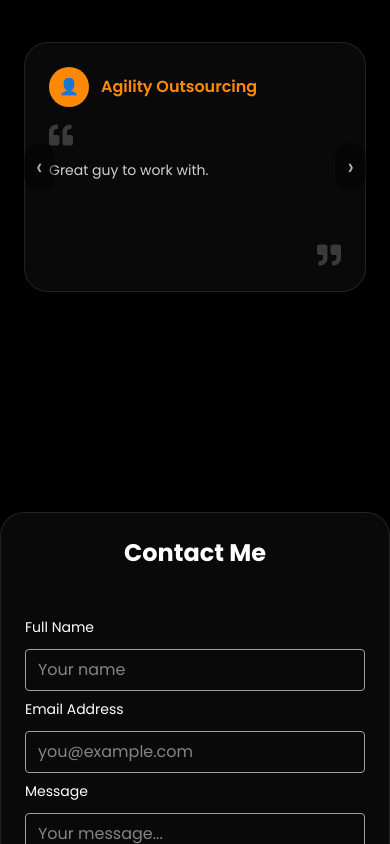
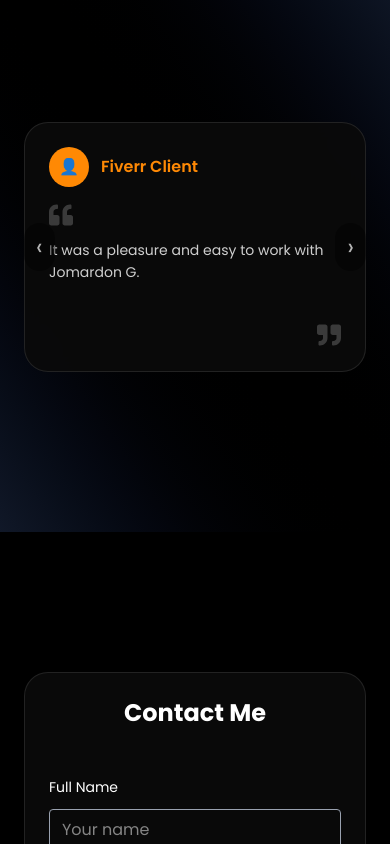
Before and after one commit to refuerzomaj/personal-website, a React (Vite) app: page / in a window 390 px wide. Shown: the part 10220-11064 px from the top of the page. Built offline with nearby package versions, Linux system fonts and the light colour scheme.

Commit message:
seventeenth commit

```diff
--- a/src/components/about.jsx
+++ b/src/components/about.jsx
@@ -9,7 +9,7 @@ const about = () => {
       {/*About Me Section*/}
       <div className="max-w-[1000px] mx-auto grid gap-10 leading-7 animate-slide-in-top">
         <h1
-          className="text-3xl sm:text-5xl font-extrabold
+          className="text-3xl sm:text-4xl font-extrabold
                       bg-gradient-to-r from-orange-400 via-white to-orange-400
                       text-transparent bg-clip-text drop-shadow-lg"
         >
--- a/src/components/contactform.jsx
+++ b/src/components/contactform.jsx
@@ -23,7 +23,7 @@ function contactform() {
       className="flex items-center justify-center bg-black py-35"
     >
       <div
-        className="w-full max-w-lg text-white border border-white/10 rounded-3xl
+        className="w-full max-w-lg text-white mx-6 border border-white/10 rounded-3xl
                            bg-neutral-950/90 shadow-md space-y-4"
       >
         <form onSubmit={handleSubmit}>
--- a/src/components/education.jsx
+++ b/src/components/education.jsx
@@ -114,7 +114,7 @@ const Educations = () => {
   return (
     <div className="bg-black py-10 px-10 h-full grid gap-16" id="education">
       <div className="max-w-[1000px] lg:mx-auto grid gap-6 animate-slide-in-top">
-        <h1 className="text-3xl sm:text-5xl font-extrabold bg-gradient-to-r from-orange-400 via-white to-orange-400 text-transparent bg-clip-text">
+        <h1 className="text-3xl sm:text-4xl font-extrabold bg-gradient-to-r from-orange-400 via-white to-orange-400 text-transparent bg-clip-text">
           Education
         </h1>
 
--- a/src/components/projects.jsx
+++ b/src/components/projects.jsx
@@ -123,7 +123,7 @@ const Projects = () => {
   return (
     <div className="bg-black" id="projects">
       <div className="max-w-[1000px] mx-auto grid gap-6 p-6 sm:p-10 lg:p-20">
-        <h1 className="text-3xl sm:text-5xl font-extrabold bg-gradient-to-r from-orange-400 via-white to-orange-400 text-transparent bg-clip-text drop-shadow-lg">
+        <h1 className="text-3xl sm:text-4xl font-extrabold bg-gradient-to-r from-orange-400 via-white to-orange-400 text-transparent bg-clip-text drop-shadow-lg">
           Projects
         </h1>
 
--- a/src/components/skills.jsx
+++ b/src/components/skills.jsx
@@ -192,7 +192,7 @@ const Skills = () => {
     >
       <div className="max-w-[1000px] mx-auto p-20">
         <h2
-          className="text-3xl sm:text-5xl font-extrabold
+          className="text-3xl sm:text-4xl font-extrabold
                      bg-gradient-to-r from-orange-400 via-white to-orange-400
                      text-transparent bg-clip-text"
         >
--- a/src/components/testimonials.jsx
+++ b/src/components/testimonials.jsx
@@ -1,4 +1,4 @@
-import React, { useState } from "react";
+import React, { useState, useEffect } from "react";
 import { FaQuoteLeft, FaQuoteRight } from "react-icons/fa";
 
 const testimonials = [
@@ -39,6 +39,17 @@ const Testimonials = () => {
   const prevSlide = () =>
     setCurrent((prev) => (prev === 0 ? testimonials.length - 1 : prev - 1));
 
+  /**
+   * AUTO SLIDE EVERY 3 SECONDS
+   */
+  useEffect(() => {
+    const interval = setInterval(() => {
+      nextSlide();
+    }, 3000);
+
+    return () => clearInterval(interval);
+  }, []);
+
   /* TOUCH */
   const onTouchStart = (e) => {
     setStartX(e.touches[0].clientX);
@@ -78,9 +89,12 @@ const Testimonials = () => {
   };
 
   return (
-    <div className="bg-black py-20 px-4">
+    <div
+      className="bg-gradient-to-tr from-gray-900 via-black py-40 to-gray-900 py-20 px-4"
+      id="testimonials"
+    >
       <div
-        className="max-w-5xl mx-auto relative overflow-hidden cursor-grab active:cursor-grabbing"
+        className="max-w-[900px] mx-auto relative overflow-hidden cursor-grab active:cursor-grabbing"
         onTouchStart={onTouchStart}
         onTouchEnd={onTouchEnd}
         onMouseDown={onMouseDown}
```
